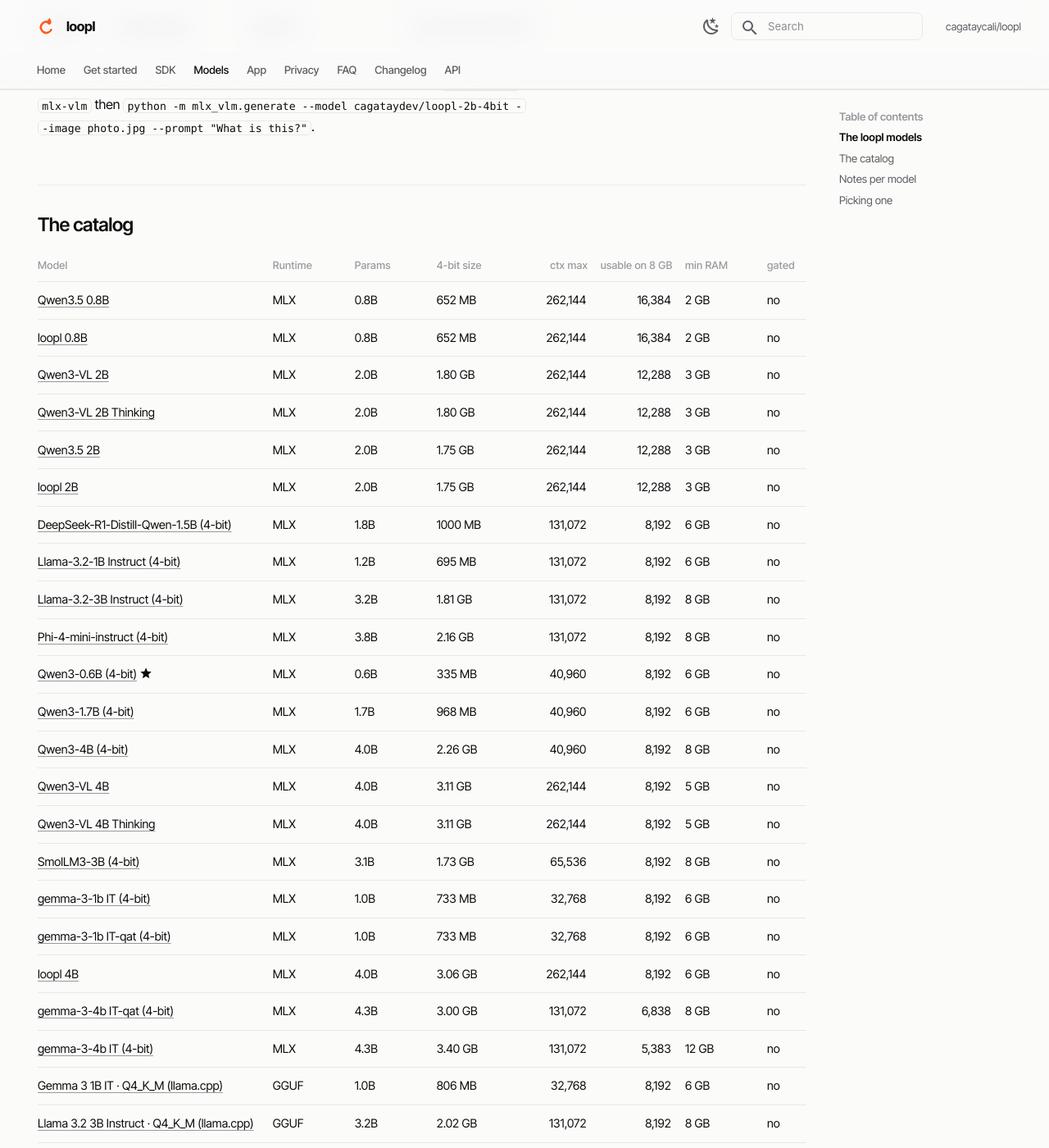
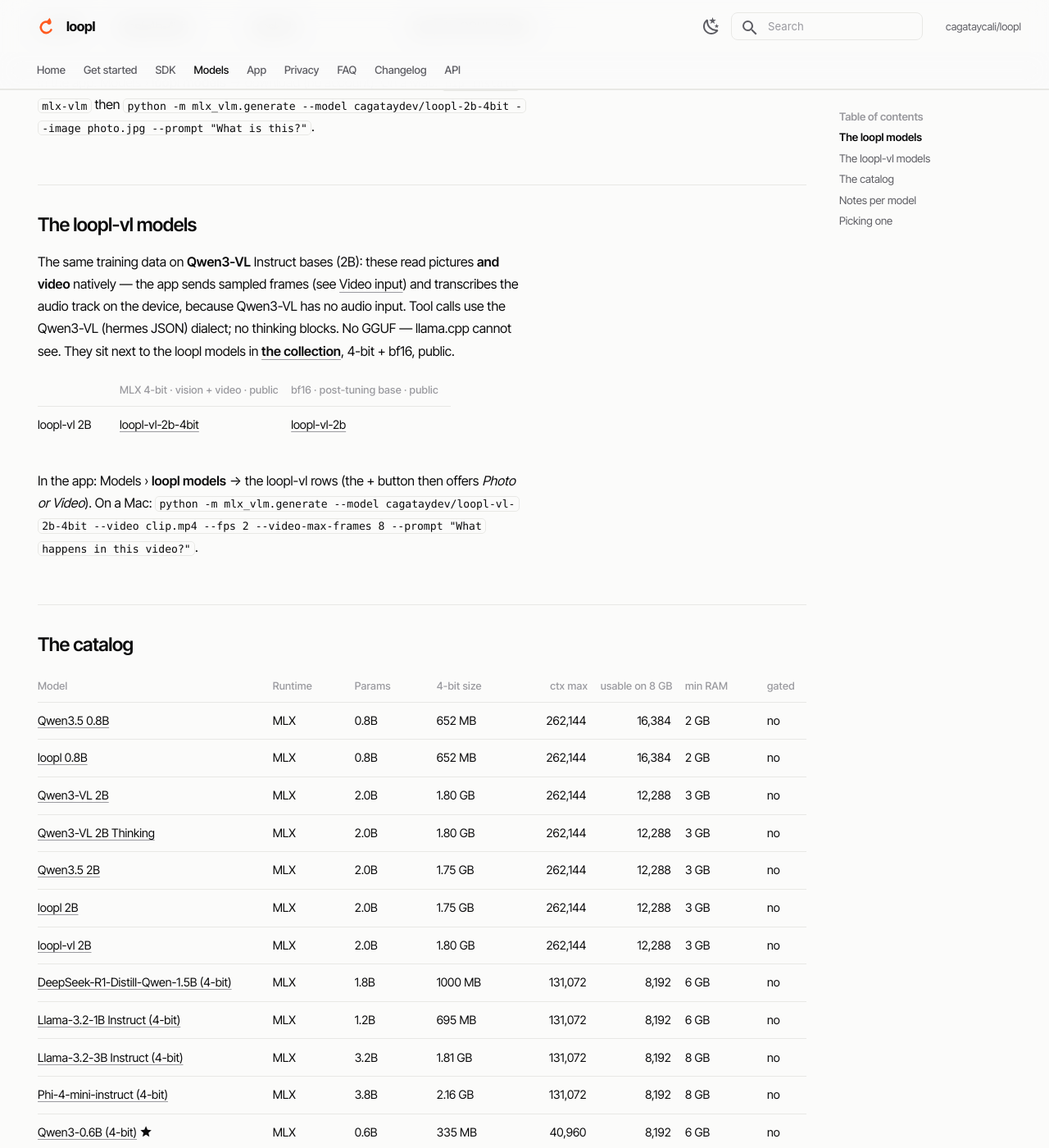
Before and after one commit to cagataycali/loopl, an MkDocs documentation site: the page built from docs/models.md, in a window 1280 px wide and 1400 px high, scrolled down 883 px. Shown: the whole window at 82% size. Built offline with MkDocs 1.6.1 and Material for MkDocs 9.7.7, drawn with Linux system fonts in a browser that asks for light colours; some of the changed text lies outside the part shown.

Commit message:
Models: loopl-vl 2B row (Qwen3-VL-2B-Instruct post-tuned on loopl-train v2.1, vision + video, hermes, not featured) + collection snapshot (8 items) + docs/models loopl-vl section + changelog

```diff
--- a/docs/models.md
+++ b/docs/models.md
@@ -21,6 +21,16 @@
 
 In the app: Models › **loopl models** → download (no account). On a Mac: `pip install mlx-vlm` then `python -m mlx_vlm.generate --model cagataydev/loopl-2b-4bit --image photo.jpg --prompt "What is this?"`.
 
+## The loopl-vl models
+
+The same training data on **Qwen3-VL** Instruct bases (2B): these read pictures **and video** natively — the app sends sampled frames (see [Video input](sdk/video.md)) and transcribes the audio track on the device, because Qwen3-VL has no audio input. Tool calls use the Qwen3-VL (hermes JSON) dialect; no thinking blocks. No GGUF — llama.cpp cannot see. They sit next to the loopl models in **[the collection](https://huggingface.co/collections/cagataydev/loopl-on-device-agents-swift-6ac51395b13a9c41d4932eaf)**, 4-bit + bf16, public.
+
+| | MLX 4-bit · vision + video · public | bf16 · post-tuning base · public |
+|---|---|---|
+| loopl-vl 2B | [loopl-vl-2b-4bit](https://huggingface.co/cagataydev/loopl-vl-2b-4bit) | [loopl-vl-2b](https://huggingface.co/cagataydev/loopl-vl-2b) |
+
+In the app: Models › **loopl models** → the loopl-vl rows (the + button then offers *Photo or Video*). On a Mac: `python -m mlx_vlm.generate --model cagataydev/loopl-vl-2b-4bit --video clip.mp4 --fps 2 --video-max-frames 8 --prompt "What happens in this video?"`.
+
 ## The catalog
 
 <div class="loopl-models-table" markdown>
@@ -33,6 +43,7 @@
 | [Qwen3-VL 2B Thinking](https://huggingface.co/mlx-community/Qwen3-VL-2B-Thinking-4bit) | MLX | 2.0B | 1.80 GB | 262,144 | 12,288 | 3 GB | no | ✓ |
 | [Qwen3.5 2B](https://huggingface.co/mlx-community/Qwen3.5-2B-4bit) | MLX | 2.0B | 1.75 GB | 262,144 | 12,288 | 3 GB | no | ✓ |
 | [loopl 2B](https://huggingface.co/cagataydev/loopl-2b-4bit) | MLX | 2.0B | 1.75 GB | 262,144 | 12,288 | 3 GB | no | ✓ |
+| [loopl-vl 2B](https://huggingface.co/cagataydev/loopl-vl-2b-4bit) | MLX | 2.0B | 1.80 GB | 262,144 | 12,288 | 3 GB | no | ✓ |
 | [DeepSeek-R1-Distill-Qwen-1.5B (4-bit)](https://huggingface.co/mlx-community/DeepSeek-R1-Distill-Qwen-1.5B-4bit) | MLX | 1.8B | 1000 MB | 131,072 | 8,192 | 6 GB | no | — |
 | [Llama-3.2-1B Instruct (4-bit)](https://huggingface.co/mlx-community/Llama-3.2-1B-Instruct-4bit) | MLX | 1.2B | 695 MB | 131,072 | 8,192 | 6 GB | no | ✓ |
 | [Llama-3.2-3B Instruct (4-bit)](https://huggingface.co/mlx-community/Llama-3.2-3B-Instruct-4bit) | MLX | 3.2B | 1.81 GB | 131,072 | 8,192 | 8 GB | no | ✓ |
@@ -92,6 +103,7 @@
 - **loopl 0.8B · Q4_K_M (llama.cpp)** — loopl v1.1 GGUF (text-only, llama.cpp b11401 --no-mtp; trained on loopl-train v2.1 rev db6fa452 — identity/bio family, file cards, repair trajectories). Private: needs the user's HF token.
 - **loopl 2B** — loopl v1.1 — Qwen3.5-2B post-tuned by Cagatay Cali on cagataydev/loopl-train (agent loop, tools, robots, identity + who Cagatay Cali is and his projects; trained on loopl-train v2.1 rev db6fa452). Vision kept (mlx_vlm export: vision_tower + preprocessor_config, same layout as the mlx-community base). Public — no token. bf16 base for Train your own: cagataydev/loopl-2b.
 - **loopl 2B · Q4_K_M (llama.cpp)** — loopl v1.1 GGUF (text-only, llama.cpp b11401 --no-mtp; trained on loopl-train v2.1 rev db6fa452 — identity/bio family, file cards, repair trajectories). Private: needs the user's HF token.
+- **loopl-vl 2B** — loopl-vl v1 — Qwen3-VL-2B-Instruct post-tuned by Cagatay Cali on the same loopl-train data as loopl v1.1 (rev db6fa452: agent loop, tools, identity + who Cagatay Cali is). Sees pictures AND video natively (frames in; the app transcribes the audio track). Vision tower kept (mlx_vlm export). No thinking blocks. Public — no token. bf16 base for Train your own: cagataydev/loopl-vl-2b.
 - **loopl 4B** — loopl v1.1 — Qwen3.5-4B LoRA r64 post-tuned by Cagatay Cali on cagataydev/loopl-train. Vision kept (mlx_vlm export: vision_tower + preprocessor_config, same layout as the mlx-community base). Public — no token. bf16 base for Train your own: cagataydev/loopl-4b.
 - **loopl 4B · Q4_K_M (llama.cpp)** — loopl v1.1 GGUF (text-only, llama.cpp b11401 --no-mtp; trained on loopl-train v2.1 rev db6fa452 — identity/bio family, file cards, repair trajectories). Private: needs the user's HF token.
 
```
Also changed, not shown: other parts of docs/models.md (+1 -1 lines), docs/changelog.md (+1 -0 lines), 2 other files.
